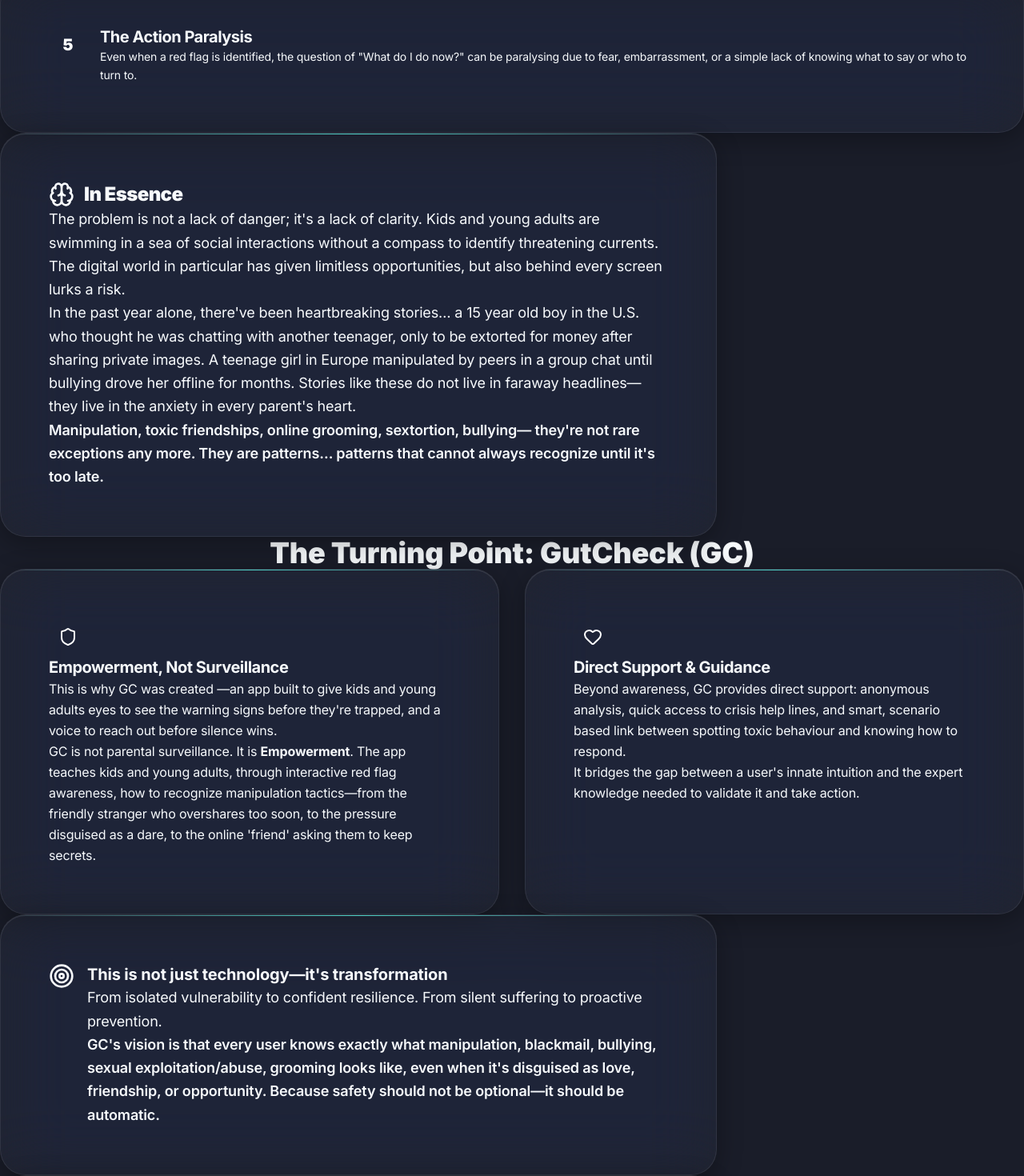
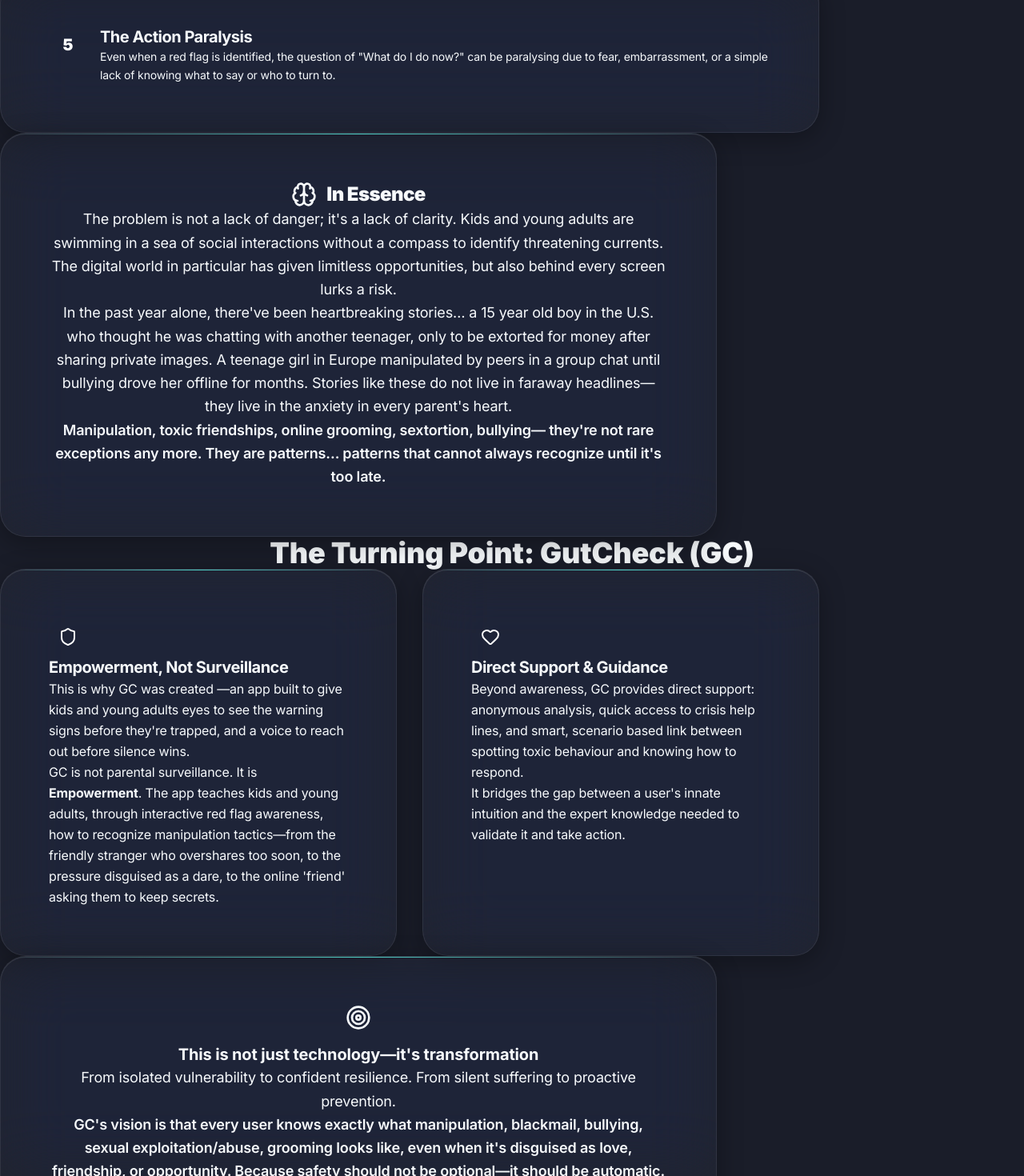
Before and after one commit to Asibe-Cheta/GutCheck-App, a Next.js app: page /learn-more in a window 1280 px wide. Shown: the part 1330-2800 px from the top of the page at 80% size. Built offline with nearby package versions, Linux system fonts and the light colour scheme.

Commit message:
Fix button capitalization, add iOS link, improve Privacy and Learn More page centering and spacing

```diff
--- a/src/app/learn-more/page.tsx
+++ b/src/app/learn-more/page.tsx
@@ -87,7 +87,7 @@
             </div>
           </FadeIn>
 
-          <div className="space-y-6">
+          <div className="space-y-8 max-w-5xl mx-auto">
             {problemPoints.map((point, index) => (
               <FadeIn key={point.number} direction="up" delay={index * 0.1}>
                 <Card variant="glass" hover className="h-full">
@@ -114,19 +114,19 @@
       </section>
 
       {/* In Essence */}
-      <section className="py-20 bg-gradient-to-b from-transparent to-primary-dark/30">
+      <section className="py-24 bg-gradient-to-b from-transparent to-primary-dark/30">
         <div className="max-w-7xl mx-auto px-4 sm:px-6 lg:px-8">
           <FadeIn direction="up">
-            <Card variant="glass" className="max-w-4xl mx-auto">
+            <Card variant="glass" className="max-w-4xl mx-auto text-center">
               <CardHeader>
-                <div className="flex items-center gap-3 mb-4">
+                <div className="flex items-center justify-center gap-3 mb-4">
                   <Brain className="w-8 h-8 text-accent-teal" />
                   <CardTitle className="text-2xl font-black text-text-primary">
                     In Essence
                   </CardTitle>
                 </div>
               </CardHeader>
-              <CardContent>
+              <CardContent className="text-center">
                 <p className="text-lg text-text-secondary leading-relaxed mb-6">
                   The problem is not a lack of danger; it&apos;s a lack of clarity. Kids and young adults are swimming in a sea
                   of social interactions without a compass to identify threatening currents. The digital world in particular has
@@ -149,7 +149,7 @@
       </section>
 
       {/* The Turning Point */}
-      <section className="py-20">
+      <section className="py-24">
         <div className="max-w-7xl mx-auto px-4 sm:px-6 lg:px-8">
           <FadeIn direction="up">
             <div className="text-center mb-16">
@@ -159,7 +159,7 @@
             </div>
           </FadeIn>
 
-          <div className="grid grid-cols-1 lg:grid-cols-2 gap-8 mb-12">
+          <div className="grid grid-cols-1 lg:grid-cols-2 gap-8 mb-16 max-w-5xl mx-auto">
             <FadeIn direction="right">
               <Card variant="glass" className="h-full">
                 <CardHeader>
@@ -210,10 +210,10 @@
 
           <FadeIn direction="up">
             <Card variant="glass" className="max-w-4xl mx-auto border-accent-teal/30 border-2">
-              <CardContent className="p-8">
-                <div className="flex items-start gap-4">
-                  <Target className="w-8 h-8 text-accent-teal flex-shrink-0 mt-1" />
-                  <div>
+              <CardContent className="p-8 text-center">
+                <div className="flex flex-col items-center gap-4">
+                  <Target className="w-8 h-8 text-accent-teal" />
+                  <div className="max-w-3xl">
                     <h3 className="text-xl font-bold text-text-primary mb-4">
                       This is not just technology—it&apos;s transformation
                     </h3>
--- a/src/app/privacy/page.tsx
+++ b/src/app/privacy/page.tsx
@@ -111,7 +111,7 @@
       </section>
 
       {/* Privacy Principles */}
-      <section className="py-12 md:py-20">
+      <section className="py-16 md:py-24">
         <div className="max-w-7xl mx-auto px-4 sm:px-6 lg:px-8">
           <FadeIn direction="up">
             <div className="text-center mb-12 md:mb-16">
@@ -157,7 +157,7 @@
       </section>
 
       {/* Data Collection */}
-      <section className="py-12 md:py-20 bg-gradient-to-b from-transparent to-primary-dark/30">
+      <section className="py-16 md:py-24 bg-gradient-to-b from-transparent to-primary-dark/30">
         <div className="max-w-7xl mx-auto px-4 sm:px-6 lg:px-8">
           <FadeIn direction="up">
             <div className="text-center mb-12 md:mb-16">
@@ -170,7 +170,7 @@
             </div>
           </FadeIn>
 
-          <div className="space-y-6 md:space-y-8">
+          <div className="space-y-8 md:space-y-10">
             {dataTypes.map((dataType, index) => (
               <FadeIn key={dataType.category} direction="up" delay={index * 0.1}>
                 <Card variant="glass">
@@ -214,7 +214,7 @@
       </section>
 
       {/* Security Measures */}
-      <section className="py-12 md:py-20">
+      <section className="py-16 md:py-24">
         <div className="max-w-7xl mx-auto px-4 sm:px-6 lg:px-8">
           <FadeIn direction="up">
             <div className="text-center mb-12 md:mb-16">
@@ -289,7 +289,7 @@
       </section>
 
       {/* Your Rights */}
-      <section className="py-12 md:py-20 bg-gradient-to-b from-transparent to-primary-dark/30">
+      <section className="py-16 md:py-24 bg-gradient-to-b from-transparent to-primary-dark/30">
         <div className="max-w-7xl mx-auto px-4 sm:px-6 lg:px-8">
           <FadeIn direction="up">
             <div className="text-center mb-12 md:mb-16">
@@ -367,18 +367,18 @@
       </section>
 
       {/* Contact */}
-      <section className="py-12 md:py-20">
-        <div className="max-w-4xl mx-auto px-4 sm:px-6 lg:px-8 text-center">
+      <section className="py-16 md:py-24">
+        <div className="max-w-4xl mx-auto px-4 sm:px-6 lg:px-8">
           <FadeIn direction="up">
-            <div className="glass-card p-6 md:p-12 rounded-2xl">
+            <div className="glass-card p-6 md:p-12 rounded-2xl text-center">
               <h2 className="text-2xl md:text-3xl lg:text-4xl font-black text-text-primary mb-4 md:mb-6">
                 Questions About Privacy?
               </h2>
-              <p className="text-lg md:text-xl text-text-secondary mb-6 md:mb-8 leading-relaxed">
+              <p className="text-lg md:text-xl text-text-secondary mb-6 md:mb-8 leading-relaxed max-w-3xl mx-auto">
                 We&apos;re committed to transparency and your anonymity. If you have any questions about our
                 privacy practices or want to exercise your rights under UK GDPR, we&apos;re here to help.
               </p>
-              <div className="mb-6 md:mb-8 p-4 md:p-6 bg-accent-teal/10 border border-accent-teal/30 rounded-xl text-left">
+              <div className="mb-6 md:mb-8 p-4 md:p-6 bg-accent-teal/10 border border-accent-teal/30 rounded-xl text-left max-w-2xl mx-auto">
                 <h3 className="text-base md:text-lg font-bold text-accent-teal mb-3">Important: What We DON&apos;T Collect</h3>
                 <ul className="space-y-2 md:space-y-3 text-sm md:text-base text-text-secondary">
                   <li className="flex items-start">
--- a/src/components/sections/Hero.tsx
+++ b/src/components/sections/Hero.tsx
@@ -57,7 +57,14 @@
           <p className="subtitle">Your private space to decode everyday interactions, a second check to your instincts. Get evidence-based analysis of manipulation, bullying, blackmail, sextortion, grooming and predatory patterns with complete anonymity.</p>
 
           <div className="hero-buttons">
-            <Button className="btn-primary">Get Started Anonymously</Button>
+            <a
+              href="https://apps.apple.com/gb/app/gutcheck-app/id6754253217"
+              target="_blank"
+              rel="noopener noreferrer"
+              className="btn-primary"
+            >
+              Get Started Anonymously
+            </a>
             <a href="/learn-more" className="btn-secondary">Learn More</a>
           </div>
 
```
